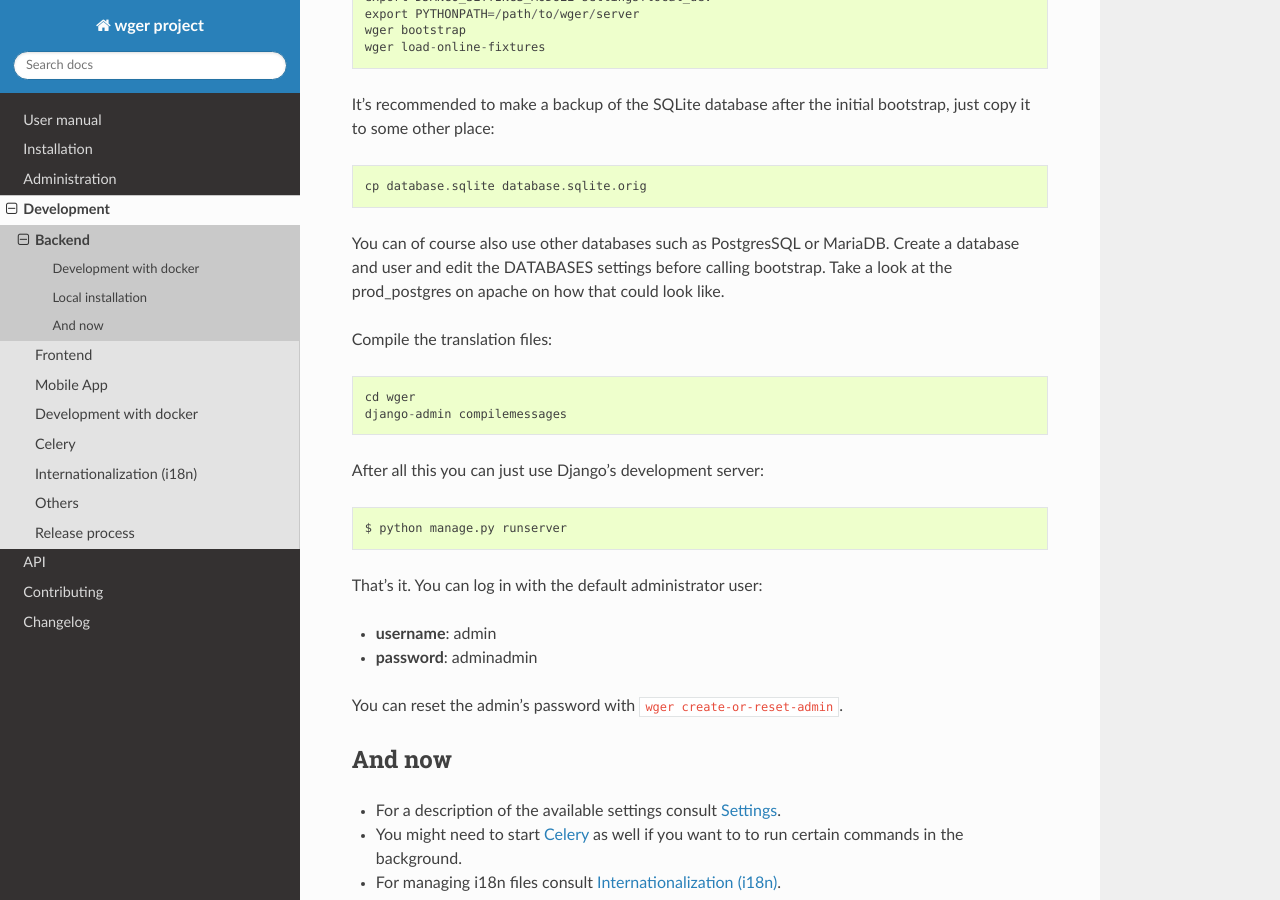
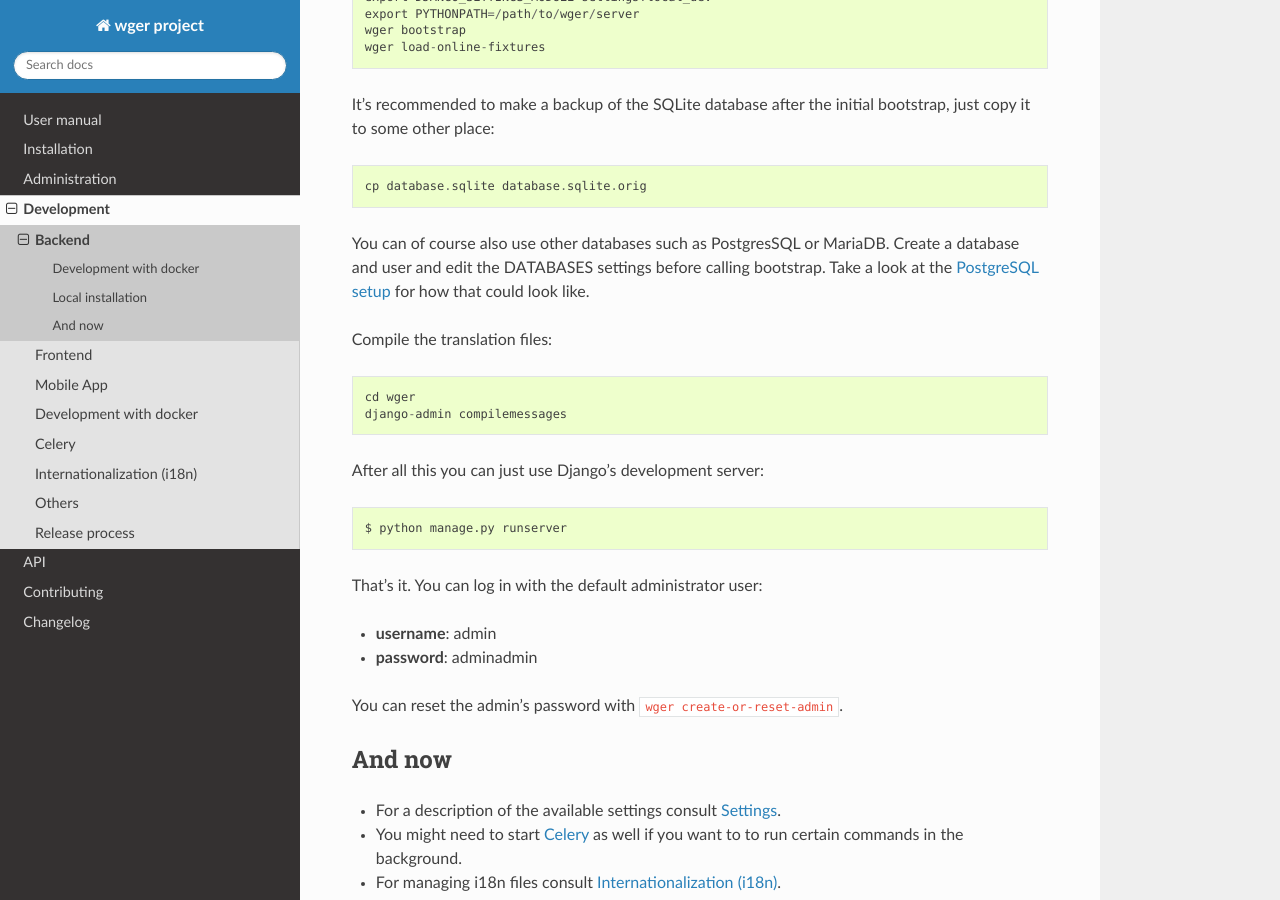
Before and after one commit to wger-project/docs, a Sphinx documentation site: the page built from docs/development/backend.rst, in a window 1280 px wide and 900 px high, scrolled down 1024 px. Built offline with Sphinx 7.4.7 and the Read the Docs theme 3.1.0, drawn with Linux system fonts in a browser that asks for light colours.

Commit message:
Fix markup warnings

```diff
--- a/docs/api/api.rst
+++ b/docs/api/api.rst
@@ -1,7 +1,5 @@
-.. _api:
-
 Using the API
-==============
+=============
 
 Public endpoints, such as the list of exercises or the ingredients can be
 accessed without authentication. For user owned objects such as
--- a/docs/contributing.rst
+++ b/docs/contributing.rst
@@ -102,6 +102,7 @@ the application more accessible. To start just visit
     https://hosted.weblate.org/engage/wger
 
 .. _donation:
+
 Support the Project
 -------------------
 This project is free and open-source, but running it isn’t! Your support helps
--- a/docs/development/backend.rst
+++ b/docs/development/backend.rst
@@ -51,7 +51,7 @@ bootstrap, just copy it to some other place::
 
 You can of course also use other databases such as PostgresSQL or MariaDB. Create
 a database and user and edit the DATABASES settings before calling bootstrap.
-Take a look at the :ref:`prod_postgres` on apache on how that could look like.
+Take a look at the :ref:`PostgreSQL setup <prod_postgres>` for how that could look like.
 
 Compile the translation files::
 
--- a/docs/development/celery.rst
+++ b/docs/development/celery.rst
@@ -114,8 +114,8 @@ Add a new file `/etc/systemd/system/celery.service` with the following contents
 
 Read the file with ``systemctl daemon-reload`` and start it with ``systemctl start celery``.
 If there are no errors and ``systemctl status celery`` shows that the service is
-active, everything went well. With ``systemctl enable celery.service``the service
-will be automatically restarted after a reboot.
+active, everything went well. With ``systemctl enable celery.service`` the
+service will be automatically restarted after a reboot.
 
 For more up to date information on how this could look like:
 https://docs.celeryq.dev/en/stable/userguide/daemonizing.html
--- a/docs/installation/truenas.rst
+++ b/docs/installation/truenas.rst
@@ -1,6 +1,7 @@
 .. _truenas:
+
 TrueNAS SCALE
-==============
+=============
 
 .. note::
     this guide was provided by  `@Phyxsius7 <https://github.com/Phyxsius7>`_ and
@@ -98,7 +99,7 @@ For each storage below:
 Click Install
 
 Quick checklist (if install fails)
-----------------
+----------------------------------
 
 * Each child dataset has POSIX 0777 (User/Group/Other all RWX) and was applied recursively.
 * Trusted Origins is not empty and includes a full URL with scheme + port.
```
